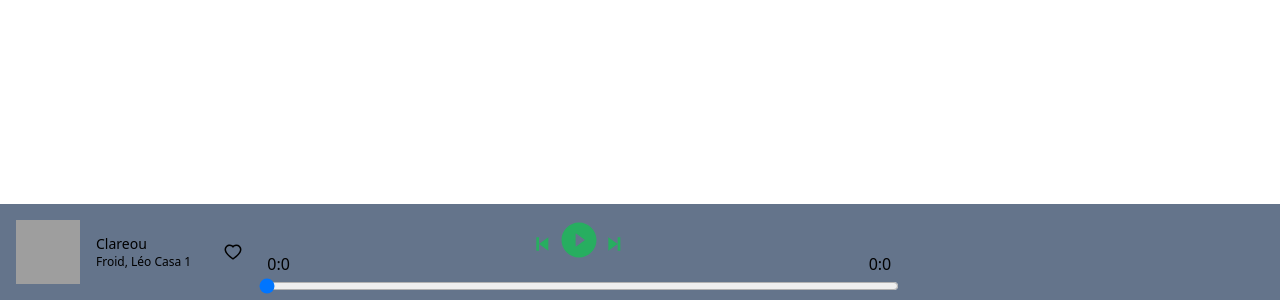
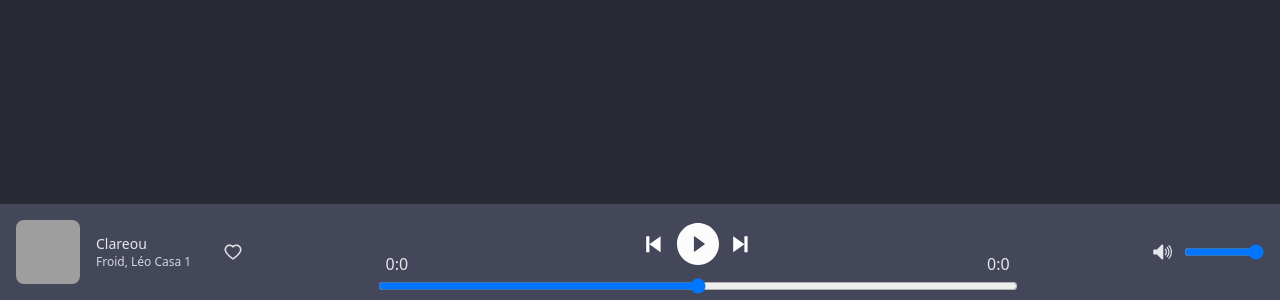
Before and after one commit to luizpereiradev/music-player, a React (Vite) app: page / in a window 1280 px wide. Shown: the part 500-800 px from the top of the page. Built offline with nearby package versions, Linux system fonts and the light colour scheme; no server answers; grey boxes are pictures that could not be loaded.

Commit message:
feat: volume control

```diff
--- a/index.html
+++ b/index.html
@@ -6,7 +6,7 @@
     <meta name="viewport" content="width=device-width, initial-scale=1.0" />
     <title>Vite + React + TS</title>
   </head>
-  <body>
+  <body className="bg-[#282a36]">
     <div id="root"></div>
     <script type="module" src="/src/main.tsx"></script>
   </body>
--- a/src/components/Player.tsx
+++ b/src/components/Player.tsx
@@ -4,16 +4,21 @@ import { AiFillPlayCircle, AiFillPauseCircle } from "react-icons/ai";
 import { BiSkipNext, BiSkipPrevious } from "react-icons/bi";
 import { IconContext } from "react-icons";
 import { AiOutlineHeart } from "react-icons/ai";
+import { GoMute, GoUnmute } from "react-icons/go";
 
 export default function Player() {
   const TRACK =
     "https://audio-ssl.itunes.apple.com/itunes-assets/AudioPreview115/v4/63/e5/43/63e543e3-20e7-c337-f42c-58983a5e4dec/mzaf_580404497919740347.plus.aac.p.m4a";
 
   const [isPlaying, setIsPlaying] = useState(false);
+
+  const [volume, setVolume] = useState(1);
+
   const [time, setTime] = useState({
     min: 0,
     sec: 0,
   });
+
   const [currTime, setCurrTime] = useState({
     min: 0,
     sec: 0,
@@ -21,7 +26,7 @@ export default function Player() {
 
   const [seconds, setSeconds] = useState();
 
-  const [play, { pause, duration, sound }] = useSound(TRACK);
+  const [play, { pause, duration, sound }] = useSound(TRACK, { volume: 1 });
 
   useEffect(() => {
     if (duration) {
@@ -61,46 +66,42 @@ export default function Player() {
   };
 
   return (
-    <div className="w-screen h-screen flex items-end">
-      <div className="flex bg-slate-500 w-screen">
+    <div className="bg-[#282a36] w-screen h-screen flex items-end">
+      <div className="flex bg-[#44475a] text-gray-200 w-screen justify-between">
         <div className="flex items-center p-4 gap-4 h-full">
           <img
             src="https://pbs.twimg.com/media/EXwlRDnWkAUV2mB.jpg"
-            className="w-16 h-16"
+            className="w-16 h-16 rounded-lg"
             alt="album"
           />
           <div className="text-sm flex flex-col h-full">
             <p>Clareou</p>
-            <p className="text-xs">Froid, Léo Casa 1</p>
+            <p className="text-xs text-gray-300">Froid, Léo Casa 1</p>
           </div>
           <AiOutlineHeart className="ml-4" size={20} />
         </div>
         <div className="relative flex w-1/2 flex-col h-24 justify-end items-center">
-          <div className="absolute top-4">
+          <div className="absolute top-4 flex">
             <button>
-              <IconContext.Provider value={{ size: "2em", color: "#27AE60" }}>
+              <IconContext.Provider value={{ size: "2.4em", color: "#FFFFFF" }}>
                 <BiSkipPrevious />
               </IconContext.Provider>
             </button>
             {!isPlaying ? (
               <button onClick={playingButton}>
-                <IconContext.Provider
-                  value={{ size: "2.5em", color: "#27AE60" }}
-                >
+                <IconContext.Provider value={{ size: "3em", color: "#FCFCFC" }}>
                   <AiFillPlayCircle />
                 </IconContext.Provider>
               </button>
             ) : (
               <button onClick={playingButton}>
-                <IconContext.Provider
-                  value={{ size: "2.5em", color: "#27AE60" }}
-                >
+                <IconContext.Provider value={{ size: "3em", color: "#FCFCFC" }}>
                   <AiFillPauseCircle />
                 </IconContext.Provider>
               </button>
             )}
             <button>
-              <IconContext.Provider value={{ size: "2em", color: "#27AE60" }}>
+              <IconContext.Provider value={{ size: "2.4em", color: "#FFFFFF" }}>
                 <BiSkipNext />
               </IconContext.Provider>
             </button>
@@ -117,7 +118,7 @@ export default function Player() {
             <input
               type="range"
               min="0"
-              max={duration / 1000}
+              {...(duration && { max: duration / 1000 })}
               value={seconds}
               className="w-full"
               onChange={(e) => {
@@ -126,6 +127,39 @@ export default function Player() {
             />
           </div>
         </div>
+        <div className="h-24 px-4 flex items-center">
+          <div className="flex gap-3 h-10 items-center">
+            {volume > 0 ? (
+              <GoUnmute
+                size={20}
+                onClick={() => {
+                  setVolume(0);
+                  sound.volume(0);
+                }}
+              />
+            ) : (
+              <GoMute
+                size={20}
+                onClick={() => {
+                  setVolume(1);
+                  sound.volume(1);
+                }}
+              />
+            )}
+            <input
+            className="w-20"
+              type="range"
+              min="0"
+              max="1"
+              step="0.01"
+              value={volume}
+              onChange={(e) => {
+                setVolume(+e.target.value);
+                sound.volume(e.target.value);
+              }}
+            />
+          </div>
+        </div>
       </div>
     </div>
   );
```
